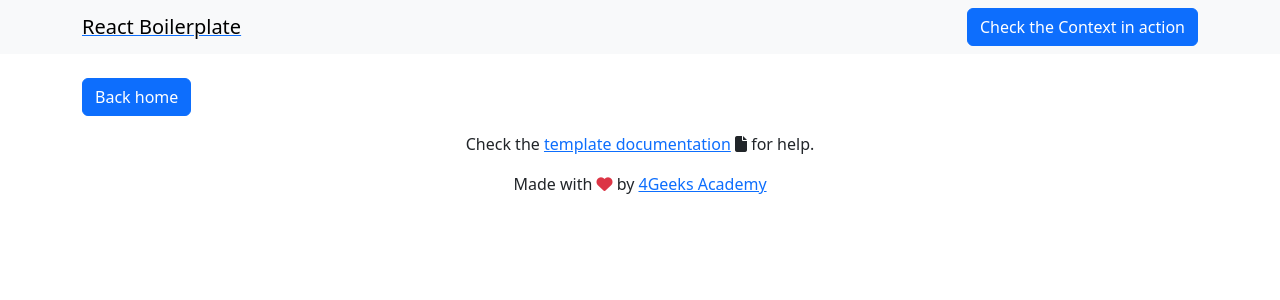
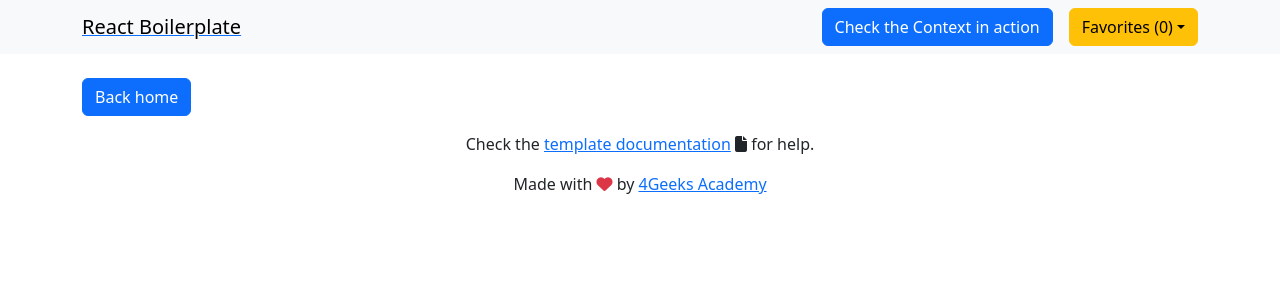
Before and after one commit to fperez028/fperez028-star-wars-blog-reading-list, a React (Vite) app: page /demo in a window 1280 px wide. Shown: the top 300 px of the page. Built offline with nearby package versions, Linux system fonts and the light colour scheme.

Commit message:
added favorite feature, WIP

```diff
--- a/src/components/Card.jsx
+++ b/src/components/Card.jsx
@@ -1,10 +1,28 @@
 import PropTypes from "prop-types";
 
-export const Card = ({ title, subtitleLines, onClick }) => {
+export const Card = ({ title, subtitleLines, onClick, isFavorite, onToggleFavorite }) => {
     return (
-        <div className="card mx-2" style={{ width: "18rem", flex: "0 0 auto", cursor: "pointer" }} onClick={onClick}>
+        <div
+            className="card mx-2"
+            style={{ width: "18rem", flex: "0 0 auto", cursor: "pointer" }}
+            onClick={onClick}
+        >
             <div className="card-body">
-                <h5 className="card-title">{title}</h5>
+                <div className="d-flex justify-content-between align-items-center">
+                    <h5 className="card-title mb-0">{title}</h5>
+                    {onToggleFavorite && (
+                        <button
+                            className="btn btn-sm btn-outline-warning"
+                            onClick={(e) => {
+                                e.stopPropagation();
+                                onToggleFavorite();
+                            }}
+                        >
+                            {isFavorite ? "★" : "☆"}
+                        </button>
+                    )}
+                </div>
+
                 {subtitleLines.map((line, index) => (
                     <p className="card-text mb-1 text-muted" key={index}>
                         {line}
@@ -18,5 +36,7 @@ export const Card = ({ title, subtitleLines, onClick }) => {
 Card.propTypes = {
     title: PropTypes.string.isRequired,
     subtitleLines: PropTypes.arrayOf(PropTypes.string).isRequired,
-    onClick: PropTypes.func.isRequired
+    onClick: PropTypes.func.isRequired,
+    isFavorite: PropTypes.bool,
+    onToggleFavorite: PropTypes.func
 };
--- a/src/components/Navbar.jsx
+++ b/src/components/Navbar.jsx
@@ -1,6 +1,9 @@
-import { Link } from "react-router-dom";
+import { Link, useNavigate } from "react-router-dom";
+import useGlobalReducer from "../hooks/useGlobalReducer";
 
 export const Navbar = () => {
+	const { store } = useGlobalReducer();
+	const navigate = useNavigate();
 
 	return (
 		<nav className="navbar navbar-light bg-light">
@@ -8,10 +11,44 @@ export const Navbar = () => {
 				<Link to="/">
 					<span className="navbar-brand mb-0 h1">React Boilerplate</span>
 				</Link>
-				<div className="ml-auto">
+
+				<div className="ml-auto d-flex align-items-center gap-3">
 					<Link to="/demo">
 						<button className="btn btn-primary">Check the Context in action</button>
 					</Link>
+
+					<div className="dropdown">
+						<button
+							className="btn btn-warning dropdown-toggle"
+							type="button"
+							id="favoritesDropdown"
+							data-bs-toggle="dropdown"
+							aria-expanded="false"
+						>
+							Favorites ({store.favorites.length})
+						</button>
+						<ul
+							className="dropdown-menu dropdown-menu-end"
+							aria-labelledby="favoritesDropdown"
+						>
+							{store.favorites.length === 0 ? (
+								<li>
+									<span className="dropdown-item text-muted">No favorites yet</span>
+								</li>
+							) : (
+								store.favorites.map((fav, index) => (
+									<li key={index}>
+										<button
+											className="dropdown-item"
+											onClick={() => navigate(`/${fav.type}/${fav.uid}`)}
+										>
+											{fav.name} ({fav.type})
+										</button>
+									</li>
+								))
+							)}
+						</ul>
+					</div>
 				</div>
 			</div>
 		</nav>
--- a/src/pages/Home.jsx
+++ b/src/pages/Home.jsx
@@ -40,6 +40,10 @@ export const Home = () => {
 									`Eyes: ...`
 								]}
 								onClick={() => navigate(`/character/${char.uid}`)}
+								isFavorite={store.favorites.some(f => f.uid === char.uid && f.type === "character")}
+								onToggleFavorite={() =>
+							    	dispatch({ type: "TOGGLE_FAVORITE", payload: { uid: char.uid, name: char.name, type: "character" } })
+							  	}
 							/>
 						))}
 					</HorizontalScroll>
@@ -54,6 +58,10 @@ export const Home = () => {
 									`Terrain: ...`
 								]}
 								onClick={() => navigate(`/planet/${planet.uid}`)}
+								isFavorite={store.favorites.some(f => f.uid === char.uid && f.type === "character")}
+								onToggleFavorite={() =>
+							    	dispatch({ type: "TOGGLE_FAVORITE", payload: { uid: char.uid, name: char.name, type: "character" } })
+							  	}
 							/>
 						))}
 					</HorizontalScroll>
@@ -68,6 +76,10 @@ export const Home = () => {
 									`Maker: ...`
 								]}
 								onClick={() => navigate(`/starship/${ship.uid}`)}
+								isFavorite={store.favorites.some(f => f.uid === char.uid && f.type === "character")}
+								onToggleFavorite={() =>
+							    	dispatch({ type: "TOGGLE_FAVORITE", payload: { uid: char.uid, name: char.name, type: "character" } })
+							  	}
 							/>
 						))}
 					</HorizontalScroll>
--- a/src/store.js
+++ b/src/store.js
@@ -4,6 +4,7 @@ export const initialStore = () => {
     people: [],
     planets: [],
     starships: [],
+    favorites: [],
     isLoading: false,
     error: null
   };
@@ -22,6 +23,19 @@ export default function storeReducer(store, action = {}) {
         planets: action.payload.planets,
         starships: action.payload.starships,
         isLoading: false
+      };
+
+    case "TOGGLE_FAVORITE":
+      const exists = store.favorites.find(
+        (f) => f.uid === action.payload.uid && f.type === action.payload.type
+      );
+      return {
+        ...store,
+        favorites: exists
+          ? store.favorites.filter(
+              (f) => f.uid !== action.payload.uid || f.type !== action.payload.type
+            )
+          : [...store.favorites, action.payload]
       };
 
     case "SET_ERROR":
```
